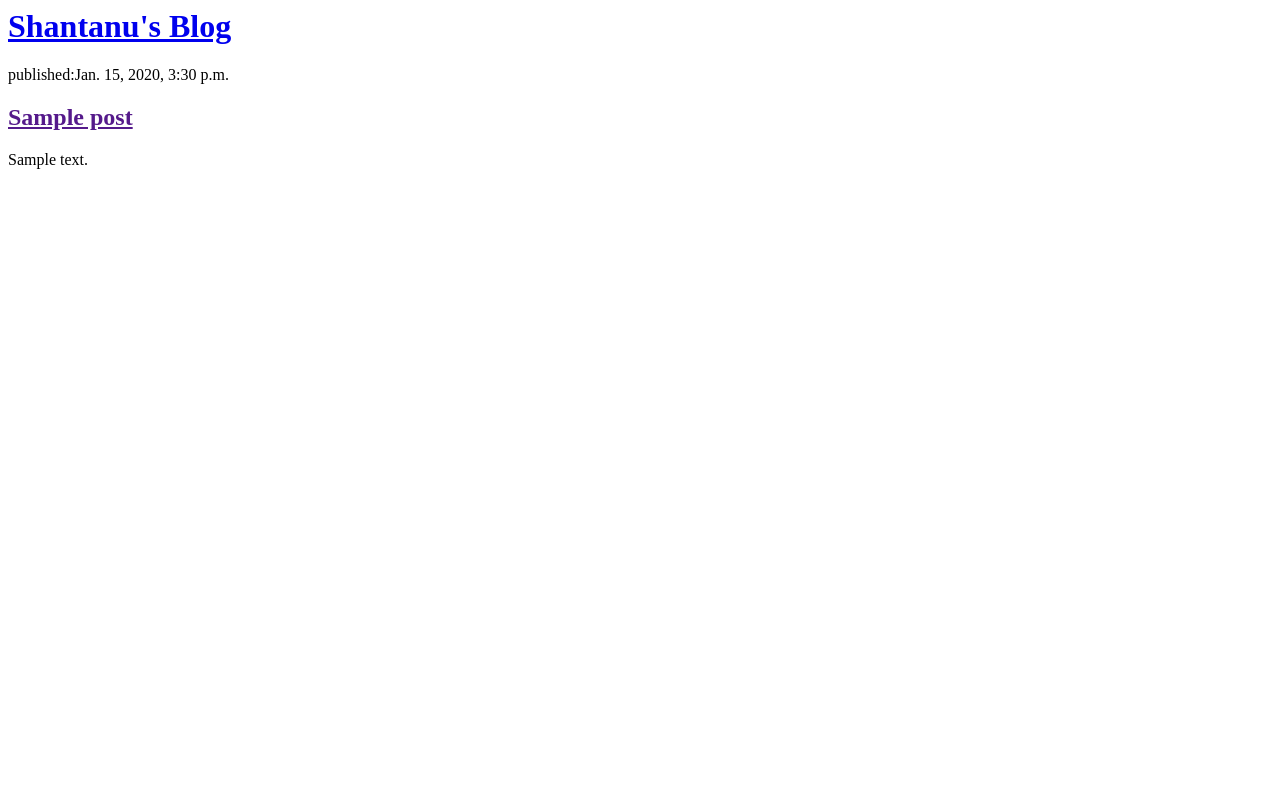
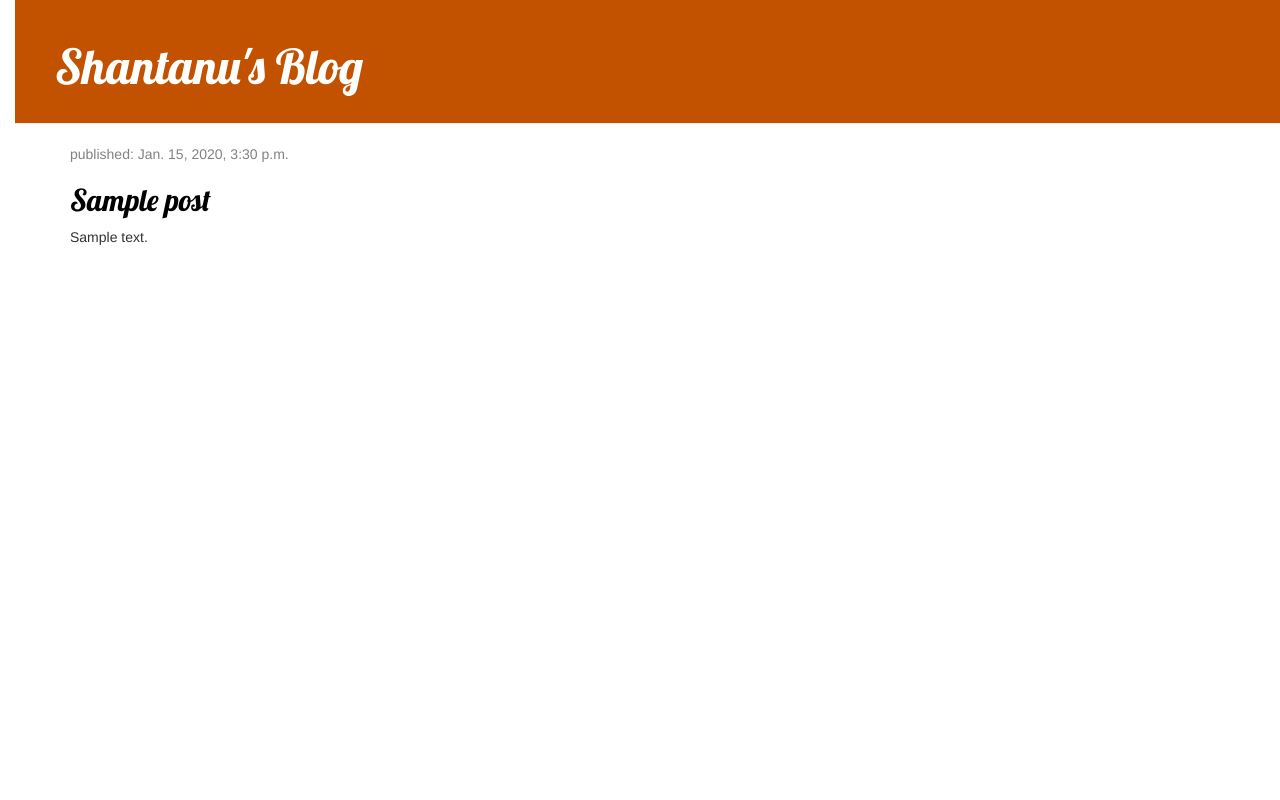
Before and after one commit to sasuke05/my-first-blog, a Django app: template blog/templates/blog/post_list.html in a window 1280 px wide. Run offline with Django 3.2, Linux system fonts and the light colour scheme; the template is opened without the code that fills it: values that come from a table or form of the project are taken from there, others are empty; tables that the repository leaves empty hold one stand-in row (values such as "Sample post"); some libraries are stand-ins or nearby versions.

Commit message:
Added view and template for detailed blog post as well as CSS for the site.

```diff
--- /dev/null
+++ b/blog/static/css/blog.css
@@ -0,0 +1,53 @@
+h1 a, h2 a {
+    color: #FA5711;
+    font-family: 'lobster';
+}
+body {
+    padding-left: 15px;
+}
+.page-header {
+    background-color: #C25100;
+    margin-top: 0;
+    padding: 20px 20px 20px 40px;
+}
+
+.page-header h1, .page-header h1 a, .page-header h1 a:visited, .page-header h1 a:active {
+    color: #ffffff;
+    font-size: 36pt;
+    text-decoration: none;
+}
+
+.content {
+    margin-left: 40px;
+}
+
+h1, h2, h3, h4 {
+    font-family: 'Lobster', cursive;
+}
+
+.date {
+    color: #828282;
+}
+
+.save {
+    float: right;
+}
+
+.post-form textarea, .post-form input {
+    width: 100%;
+}
+
+.top-menu, .top-menu:hover, .top-menu:visited {
+    color: #ffffff;
+    float: right;
+    font-size: 26pt;
+    margin-right: 20px;
+}
+
+.post {
+    margin-bottom: 70px;
+}
+
+.post h2 a, .post h2 a:visited {
+    color: #000000;
+}
--- /dev/null
+++ b/blog/templates/blog/base.html
@@ -0,0 +1,23 @@
+{% load static %}
+<html>
+    <head>
+        <link rel="stylesheet" href="//maxcdn.bootstrapcdn.com/bootstrap/3.2.0/css/bootstrap.min.css">
+        <link rel="stylesheet" href="//maxcdn.bootstrapcdn.com/bootstrap/3.2.0/css/bootstrap-theme.min.css">
+        <link rel="stylesheet" href="{% static 'css/blog.css' %}">
+        <link href="//fonts.googleapis.com/css?family=Lobster&subset=latin,latin-ext" rel="stylesheet" type="text/css">
+        <title>Shantanu's Blog</title>
+    </head>
+    <body>
+        <div class="page-header">
+            <h1><a href="/">Shantanu's Blog</a></h1>
+        </div>
+     <div class="content container">
+    <div class="row">
+        <div class="col-md-8">
+            {% block content %}
+            {% endblock %}
+        </div>
+    </div>
+</div>
+    </body>
+</html>
--- a/blog/templates/blog/post_list.html
+++ b/blog/templates/blog/post_list.html
@@ -1,17 +1,12 @@
-<html>
-    <head>
-        <title>Shantanu's Blog</title>
-    </head>
-    <body>
-        <div>
-            <h1><a href="/">Shantanu's Blog</a></h1>
-        </div>
-     {% for post in posts %}
-      <div>
-        <p>published:{{post.published_date}}</p>
-        <h2><a href="">{{post.title}}<a/></h2>
-        <p>{{post.text|linebreaksbr}}</p>
-       </div>
-     {% endfor %}
-    </body>
-</html>
+{% extends 'blog/base.html' %}
+       {% block content %}
+            {% for post in posts %}
+                <div class="post">
+                    <div class="date">
+                        <p>published: {{ post.published_date }}</p>
+                    </div>
+                    <h2><a href="">{{ post.title }}</a></h2>
+                    <p>{{ post.text|linebreaksbr }}</p>
+                </div>
+            {% endfor %}
+        {% endblock %}
```
